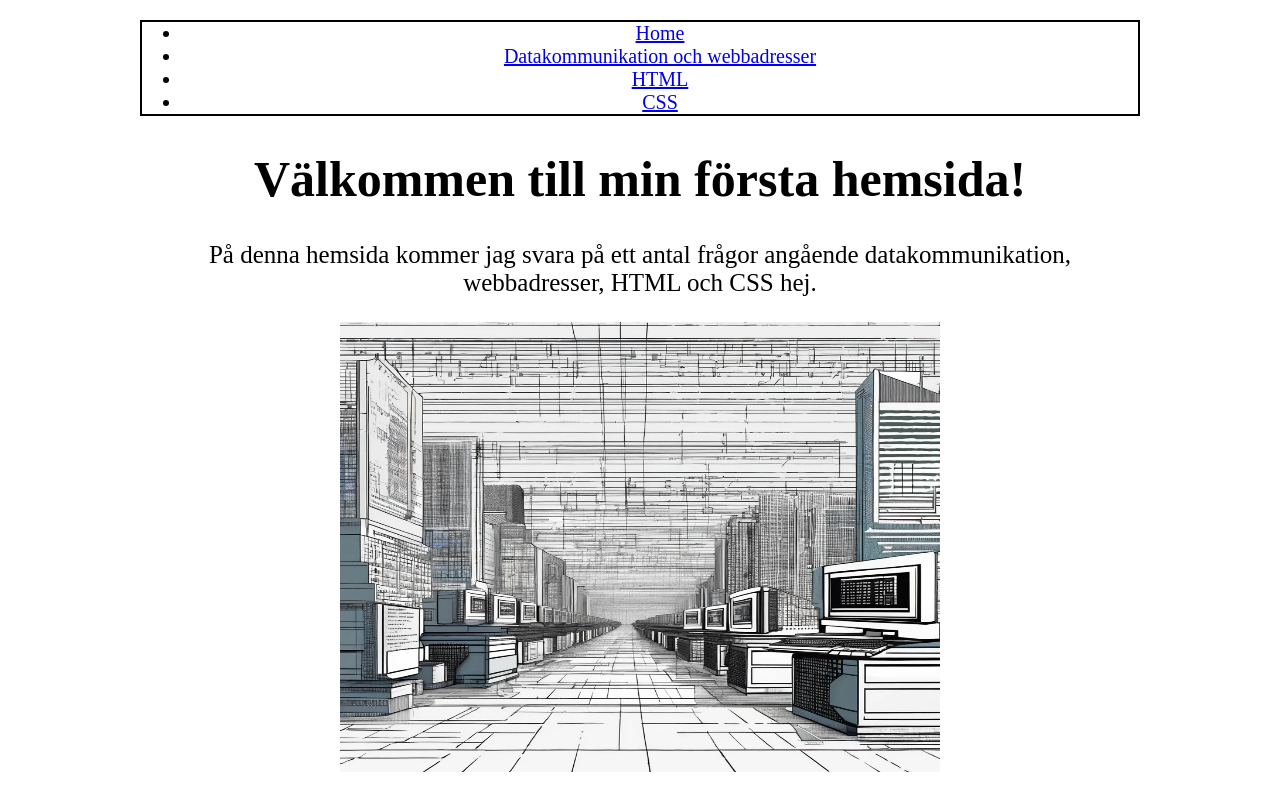
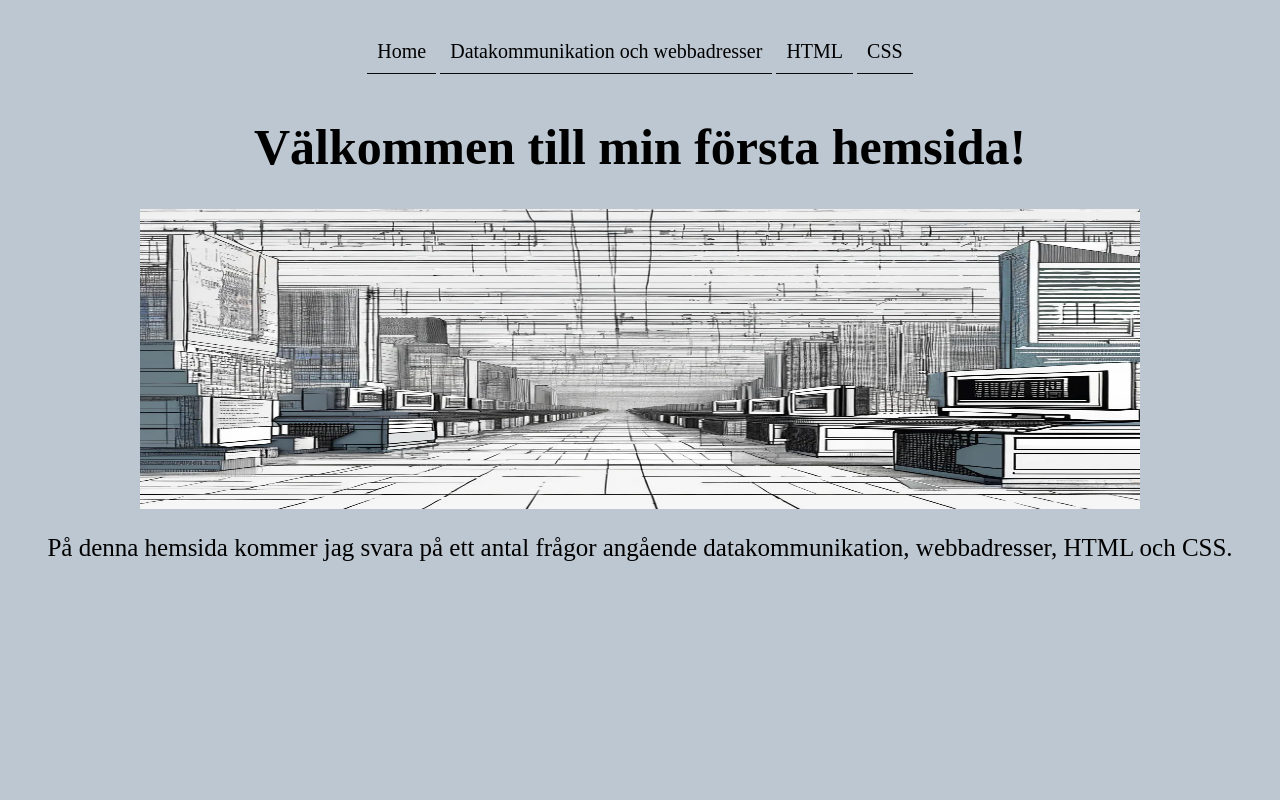
Before and after one commit to eriksoderb3rg/Myfirstwebsite1, a plain HTML site: page index.html in a window 1280 px wide. Drawn offline with Linux system fonts and the light colour scheme.

Commit message:
Ny index

```diff
--- a/MyFirstWebsite/style.css
+++ /dev/null
@@ -1,42 +0,0 @@
-@charset "UTF-8";
-
-
-body {
-    width: 1000px;
-    margin: 0 auto;
-}
-
-
-h1 {
-    font-size: 50px;
-    text-align: center;
-}
-
-p.questions {
-    font-size: 30px;
-    text-align: center;
-    font-weight: bold;
-}
-
-p {
-    font-size: 25px;
-    text-align: center;
-
-}
-
-
-ul {
-    border: 2px solid black;
-    text-align: center;
-    font-size: 20px;
-}
-
-header {
-    text-align: center;
-}
-
-img {
-    display: block;
-    margin-left: auto;
-    margin-right: auto;
-}
--- a/MyFirstWebsite/index.html
+++ b/index.html
@@ -1,32 +1,26 @@
 <!DOCTYPE html>
-
-
-
-
-
-<html>
+<html lang="sv">
 
 <head>
+    <meta charset="UTF-8">
     <link rel="stylesheet" href="style.css">
     <title>MyFirstWebsite</title>
 </head>
 
 <body>
-    <ul>
+    <ul class="navigation">
         <li><a href="index.html">Home</a></li>
         <li><a href="f1.html">Datakommunikation och webbadresser</a></li>
         <li><a href="f2.html">HTML</a></li>
         <li><a href="f3.html">CSS</a></li>
     </ul>
 
+    <h1>Välkommen till min första hemsida!</h1>
 
-    <h1>Välkommen till min första hemsida! </h1>
+    <img src="/img/pic4.png" alt="Kontor" width="1000" height="300">
 
     <p>På denna hemsida kommer jag svara på ett antal frågor angående
-        datakommunikation, webbadresser, HTML och CSS hej. </p>
-
-    <img src="/img/pic4.png " width="600" height="450">
-
+        datakommunikation, webbadresser, HTML och CSS.</p>
 
 </body>
 
--- /dev/null
+++ b/style.css
@@ -0,0 +1,69 @@
+@charset "UTF-8";
+
+
+*, *::before, *::after {
+    box-sizing: border-box;
+}
+
+body {
+    width: 100%;
+    max-width: 1500px;
+    margin: 0 auto;
+    background-color: rgb(189, 199, 209);
+    padding: 0;
+}
+
+h1 {
+    font-size: 50px;
+    text-align: center;
+}
+
+p.questions {
+    font-size: 30px;
+    text-align: center;
+    font-weight: bold;
+}
+
+p {
+    font-size: 25px;
+    text-align: center;
+}
+
+header {
+    text-align: center;
+}
+
+img {
+    display: block;
+    margin-left: auto;
+    margin-right: auto;
+}
+
+ul.navigation {
+    list-style-type: none;
+    padding: 0;
+    margin: 20px auto; /* Center the navigation box horizontally */
+    background-color: rgb(189, 199, 209); /* Background color for the box */
+    border-radius: 8px; /* Rounded corners */
+    padding: 10px; /* Padding inside the box */
+    width: fit-content; /* Adjust width to fit the content */
+    text-align: center; /* Center the navigation links */
+}
+
+ul.navigation li {
+    display: inline-block; /* Make list items inline */
+    margin: 0; /* Remove default margin */
+}
+
+ul.navigation a {
+    display: block;
+    padding: 10px;
+    text-decoration: none;
+    color: black; /* Text color inside the box */
+    font-size: 20px;
+    border-bottom: 1px solid #0b0b0b; /* Border between items */
+}
+
+ul.navigation a:hover {
+    background-color: #3f6185; /* Change background on hover */
+}
```
Also changed, not shown: MyFirstWebsite/f2.html (deleted, +0 -35 lines), MyFirstWebsite/f3.html (deleted, +0 -31 lines), f1.html (renamed from MyFirstWebsite/f1.html, +8 -5 lines), f2.html (added, +47 -0 lines), f3.html (added, +40 -0 lines), img/pic1.png (renamed from MyFirstWebsite/img/pic1.png), img/pic2.png (renamed from MyFirstWebsite/img/pic2.png), img/pic3.png (renamed from MyFirstWebsite/img/pic3.png), img/pic4.png (renamed from MyFirstWebsite/img/pic4.png).
